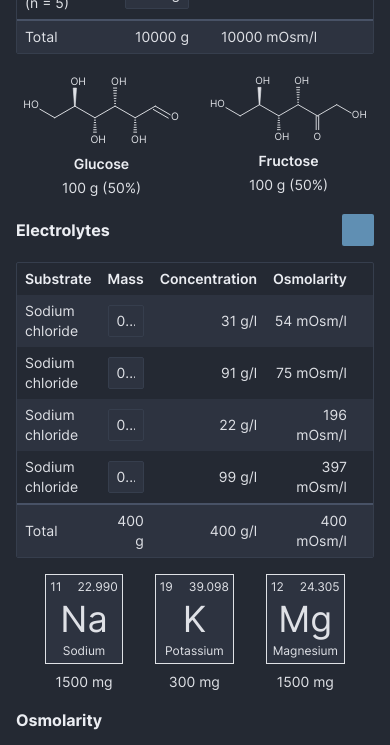
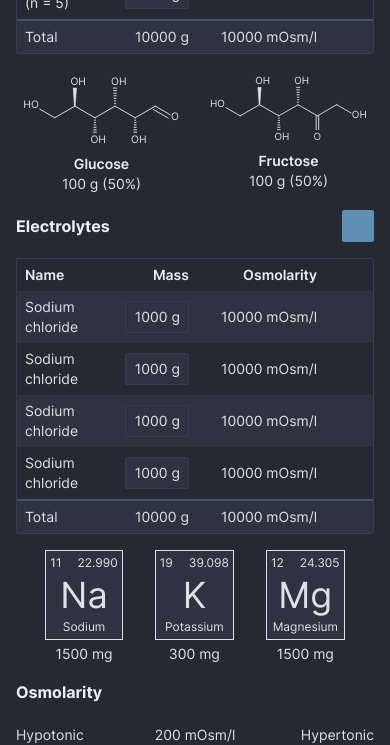
Before and after one commit to jsmolka/bottle, a Vue app: page / in a window 390 px wide. Shown: the part 478-1223 px from the top of the page. Built offline with nearby package versions, Linux system fonts and the light colour scheme; some icons are missing.

Commit message:
small screen optimizations

```diff
--- /dev/null
+++ b/src/views/Carbohydrate.vue
@@ -0,0 +1,15 @@
+<template>
+  <div class="flex flex-col items-center">
+    <slot />
+    <div class="text-shade-1 font-semibold">{{ name }}</div>
+    <div>{{ mass }} g ({{ percentage }}%)</div>
+  </div>
+</template>
+
+<script setup>
+defineProps({
+  name: { type: String, required: true },
+  mass: { type: Number, required: true },
+  percentage: { type: Number, required: true },
+});
+</script>
--- a/src/views/Index.vue
+++ b/src/views/Index.vue
@@ -64,21 +64,13 @@
       </Table>
     </TableWrapper>
 
-    <div class="flex gap-4 mx-auto max-w-full">
-      <div class="flex flex-col items-center">
-        <Glucose class="max-h-fit w-full" />
-        <div class="flex flex-col items-center gap-1">
-          <div class="text-shade-1 font-semibold">Glucose</div>
-          <div>100 g (50%)</div>
-        </div>
-      </div>
-      <div class="flex flex-col items-center">
-        <Fructose class="max-h-fit w-full" />
-        <div class="flex flex-col items-center gap-1">
-          <div class="text-shade-1 font-semibold">Fructose</div>
-          <div>100 g (50%)</div>
-        </div>
-      </div>
+    <div class="flex gap-4">
+      <Carbohydrate name="Glucose" :mass="100" :percentage="50">
+        <Glucose class="w-full" />
+      </Carbohydrate>
+      <Carbohydrate name="Fructose" :mass="100" :percentage="50">
+        <Fructose class="w-full" />
+      </Carbohydrate>
     </div>
 
     <h1 class="flex justify-between items-center gap-4">
@@ -91,32 +83,40 @@
       <Table>
         <TableHeader>
           <TableRow>
-            <TableHead class="w-[35%]">Substrate</TableHead>
-            <TableHead class="w-[15%] text-right">Mass</TableHead>
-            <TableHead class="w-[25%] text-right">Concentration</TableHead>
-            <TableHead class="w-[25%] text-right">Osmolarity</TableHead>
-            <TableHead class="w-0"></TableHead>
+            <TableHead>Name</TableHead>
+            <TableHead class="w-20 min-w-20 text-right">Mass</TableHead>
+            <TableHead class="w-32 min-w-32 text-right hidden sm:table-cell">
+              Concentration
+            </TableHead>
+            <TableHead class="w-32 min-w-32 text-right">Osmolarity</TableHead>
+            <TableHead class="w-0" />
           </TableRow>
         </TableHeader>
         <TableBody>
           <TableRow v-for="_ in [1, 2, 3, 4]">
             <TableCell>Sodium chloride</TableCell>
             <TableCell>
-              <InputNumber class="text-right" :model-value="0" suffix=" g" />
+              <InputNumber
+                class="text-right"
+                :model-value="1000"
+                :min="0"
+                :max="1000"
+                suffix=" g"
+              />
             </TableCell>
-            <TableCell class="text-right">{{ randomInt(100) }} g/l</TableCell>
-            <TableCell class="text-right">{{ randomInt(400) }} mOsm/l</TableCell>
+            <TableCell class="text-right hidden sm:table-cell">10000 g/l</TableCell>
+            <TableCell class="text-right">10000 mOsm/l</TableCell>
             <TableCell>
-              <Button variant="ghost" size="icon">
+              <Button variant="ghost" size="icon" tabindex="-1">
                 <PhTrash class="size-4" />
               </Button>
             </TableCell>
           </TableRow>
           <TableRow class="border-t-2 border-shade-4">
             <TableCell>Total</TableCell>
-            <TableCell class="text-right">400 g</TableCell>
-            <TableCell class="text-right">400 g/l</TableCell>
-            <TableCell class="text-right">400 mOsm/l</TableCell>
+            <TableCell class="text-right">10000 g</TableCell>
+            <TableCell class="text-right hidden sm:table-cell">10000 g/l</TableCell>
+            <TableCell class="text-right">10000 mOsm/l</TableCell>
             <TableCell />
           </TableRow>
         </TableBody>
@@ -124,7 +124,7 @@
     </TableWrapper>
 
     <div class="flex justify-center gap-8 mx-auto flex-wrap">
-      <div class="flex flex-col items-center gap-2">
+      <div class="flex flex-col items-center gap-1">
         <div class="flex flex-col items-center border border-shade-2 gap-1 p-1 bg-shade-7">
           <div class="flex justify-between gap-4 text-xs">
             <div>11</div>
@@ -135,7 +135,7 @@
         </div>
         1500 mg
       </div>
-      <div class="flex flex-col items-center gap-2">
+      <div class="flex flex-col items-center gap-1">
         <div class="flex flex-col items-center border border-shade-2 gap-1 p-1 bg-shade-7">
           <div class="flex justify-between gap-4 text-xs">
             <div>19</div>
@@ -146,7 +146,7 @@
         </div>
         300 mg
       </div>
-      <div class="flex flex-col items-center gap-2">
+      <div class="flex flex-col items-center gap-1">
         <div class="flex flex-col items-center border border-shade-2 gap-1 p-1 bg-shade-7">
           <div class="flex justify-between gap-4 text-xs">
             <div>12</div>
@@ -212,7 +212,7 @@ import {
   TableRow,
   TableWrapper,
 } from '@/components/ui/table';
-import { randomInt } from '@/utils/random';
+import Carbohydrate from '@/views/Carbohydrate.vue';
 import Fructose from '@/views/Fructose.vue';
 import Glucose from '@/views/Glucose.vue';
 import { PhPlus, PhTrash } from '@phosphor-icons/vue';
```
